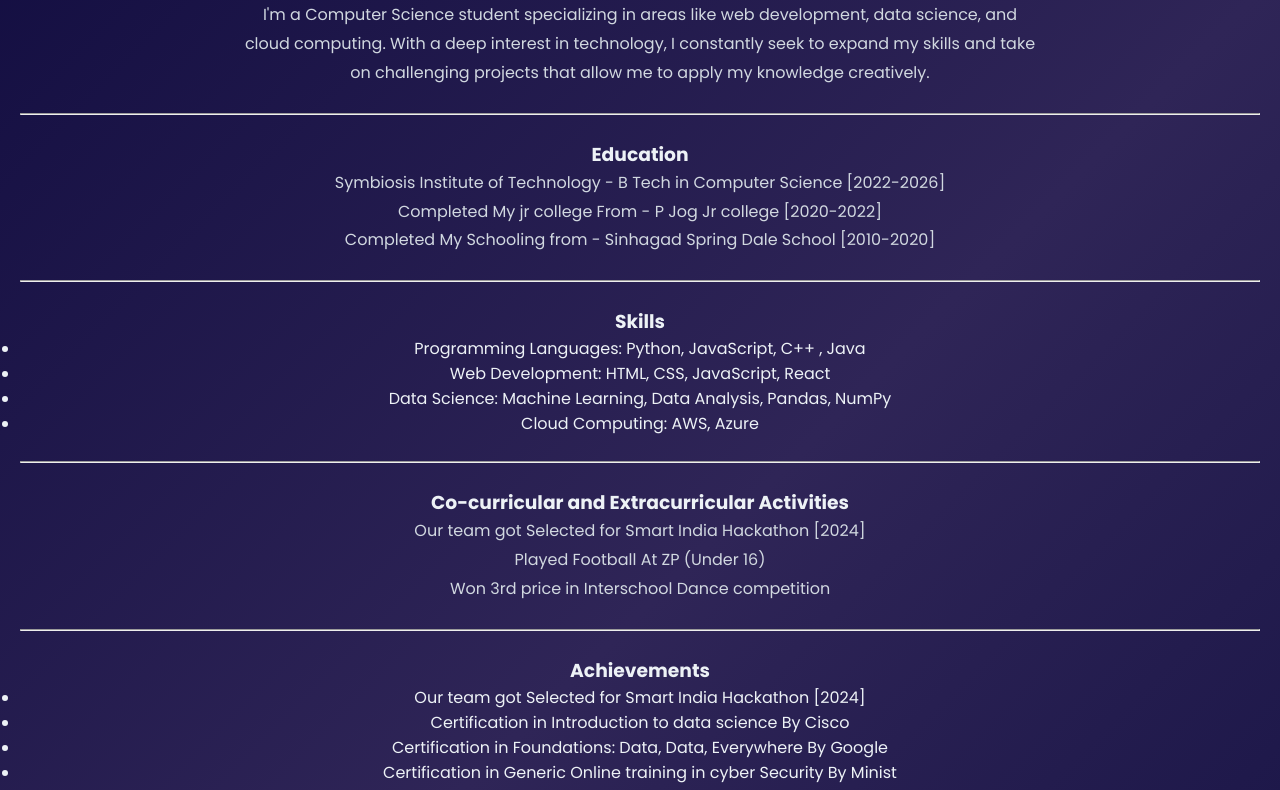
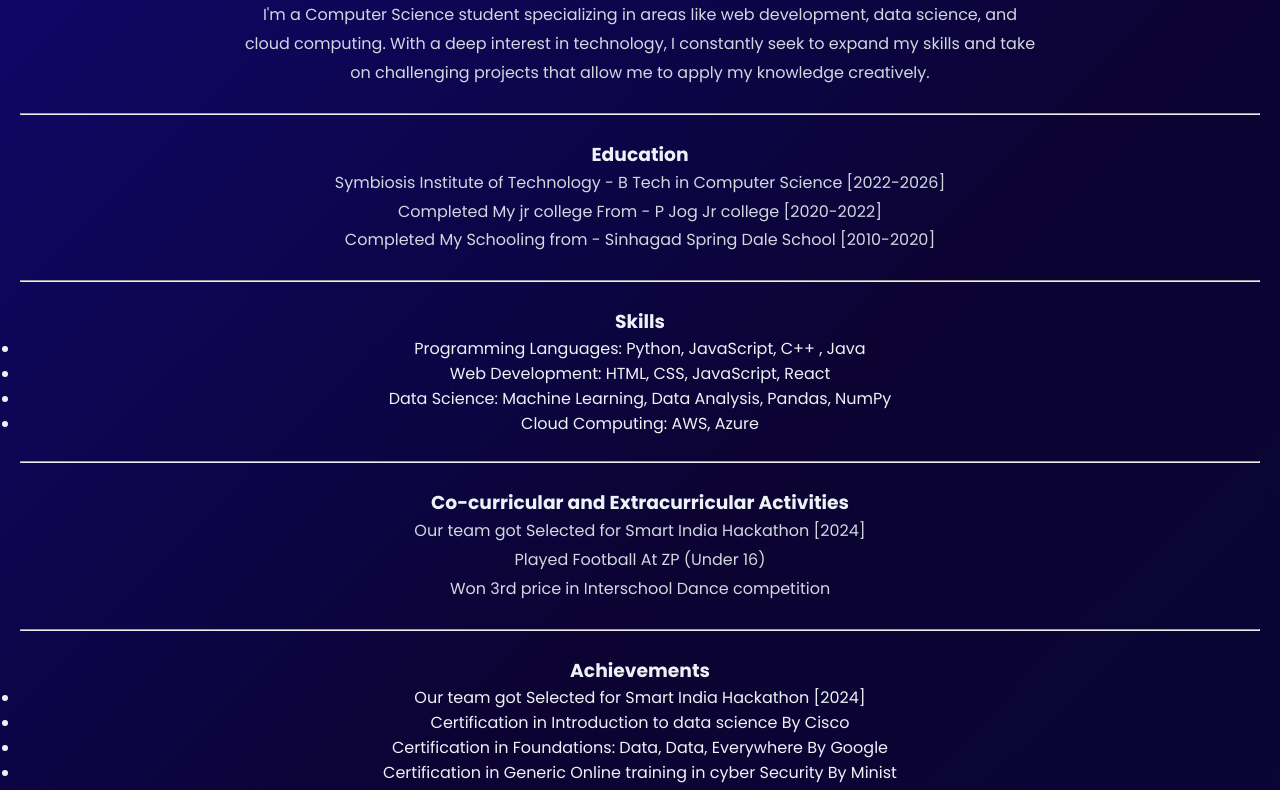
Before and after one commit to Archit-01/Archit-s_Portfolio, a plain HTML site: page index.html in a window 1280 px wide. Shown: the part 670-1460 px from the top of the page. Drawn offline with nearby package versions, Linux system fonts and the light colour scheme.

Commit message:
Update index.html

```diff
--- a/index.html
+++ b/index.html
@@ -22,7 +22,7 @@
 
         body {
             font-family: 'Poppins', sans-serif;
-            background: linear-gradient(135deg, #070438, #2f2557, #070739);
+            background: linear-gradient(135deg, #0f0981, #0c0332, #070739);
             color: #edf2f6;
         }
 
```
